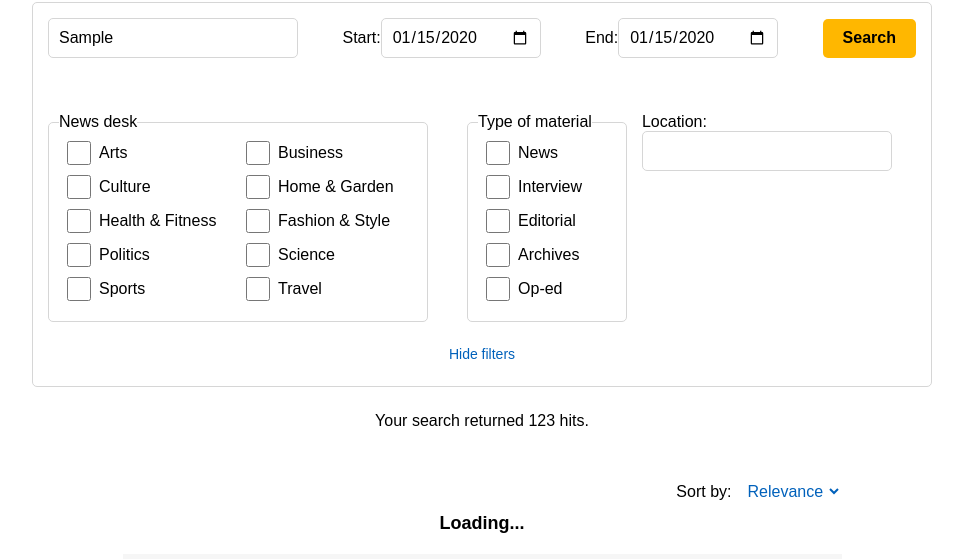
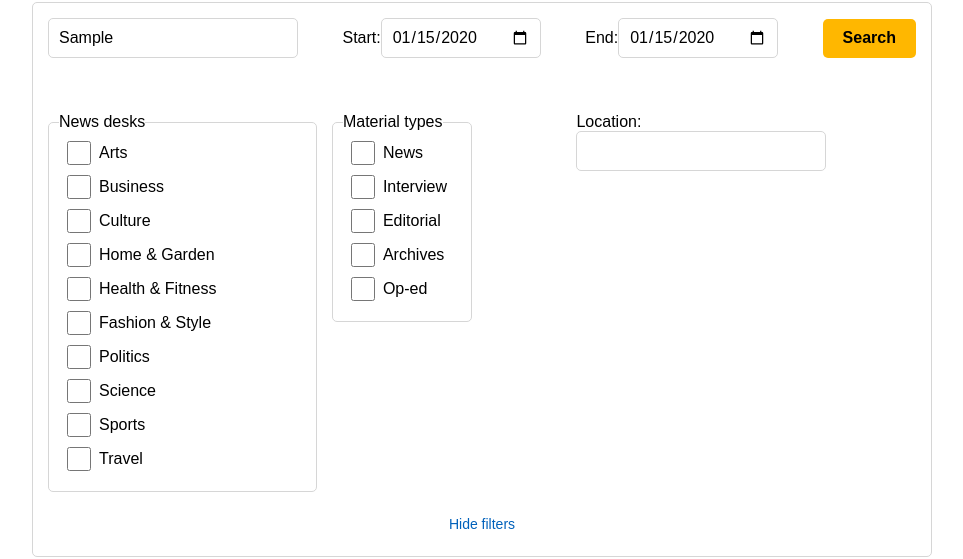
Before and after one commit to MatthewBerglund/nytimes-article-searcher-react, a React (Create React App) app: page / in a window 1280 px wide. Both pictures are taken after typing "Sample", "2020-01-15", "2020-01-15" into the empty fields and a click on the button "Show filters". Shown: the part 85-644 px from the top of the page, without its empty margins (158-1121 px from the left). Built offline with nearby package versions, Linux system fonts and the light colour scheme; the HTML template or start-up script is replaced by a standard one.

Commit message:
Extract search state key-value pairs out into separate state variables

```diff
--- a/src/App.css
+++ b/src/App.css
@@ -176,7 +176,7 @@ select:hover {
   text-decoration: underline;
 }
 
-#sort-by-container {
+#sort-order-container {
   align-items: center;
   display: flex;
   justify-content: flex-end;
--- a/src/App.js
+++ b/src/App.js
@@ -5,15 +5,13 @@ import SearchSort from './SearchSort';
 import SearchResults from './SearchResults';
 
 function App() {
-  const [search, setSearch] = useState({
-    query: '',
-    begin: '',
-    end: '',
-    glocation: '',
-    sortBy: 'relevance',
-    newsDesk: [],
-    typeOfMaterial: []
-  });
+  const [query, setQuery] = useState('');
+  const [beginDate, setBeginDate] = useState('');
+  const [endDate, setEndDate] = useState('');
+  const [glocationFilter, setGlocationFilter] = useState('');
+  const [newsDeskFilter, setNewsDeskFilter] = useState([]);
+  const [materialTypeFilter, setMaterialTypeFilter] = useState([]);
+  const [sortOrder, setSortOrder] = useState('relevance');
 
   return (
     <div>
@@ -22,15 +20,25 @@ function App() {
       </header>
       <main>
         <SearchForm
-          search={search}
-          setSearch={setSearch}
+          query={query}
+          setQuery={setQuery}
+          beginDate={beginDate}
+          setBeginDate={setBeginDate}
+          endDate={endDate}
+          setEndDate={setEndDate}
+          glocationFilter={glocationFilter}
+          setGlocationFilter={setGlocationFilter}
+          newsDeskFilter={newsDeskFilter}
+          setNewsDeskFilter={setNewsDeskFilter}
+          materialTypeFilter={materialTypeFilter}
+          setMaterialTypeFilter={setMaterialTypeFilter}
         />
         <div id="total-hits-container">
           <p>Your search returned 123 hits.</p>
         </div>
         <SearchSort
-          search={search}
-          setSearch={setSearch}
+          sortOrder={sortOrder}
+          setSortOrder={setSortOrder}
         />
         <p id="loading-msg">Loading...</p>
         <SearchResults />
--- a/src/FieldsetOption.js
+++ b/src/FieldsetOption.js
@@ -1,42 +1,39 @@
 import React from "react";
-import { slugify, camelCaseify } from './helpers';
+import { slugify } from './helpers';
 
+// Renders a checkbox that enables/disables a corresponding search filter
 class FieldsetOption extends React.Component {
-  handleCheckboxChange = e => {
-    const checkbox = e.target;
-    const filterValue = checkbox.value;
-    const filterField = camelCaseify(this.props.filterField);
-    const isFilterActive = checkbox.checked;
-    this.toggleFilter(filterField, filterValue, isFilterActive);
+  // Add checkbox value to active filters in state
+  enableFilter = checkboxValue => {
+    const activeFilterValues = this.props.activeFilterValues.slice(0);
+    activeFilterValues.push(checkboxValue);
+    this.props.setFilter(activeFilterValues);
   }
 
-  toggleFilter = (filterField, filterValue, isFilterActive) => {
-    const searchState = {...this.props.search};
-    if (isFilterActive) {
-      searchState[filterField].push(filterValue);
-    } else {
-      const indexToRemove = searchState[filterField].indexOf(filterValue);
-      searchState[filterField].splice(indexToRemove, 1);
-    }
-    this.props.setSearch(searchState);
+  // Remove checkbox value from active filters in state
+  disableFilter = checkboxValue => {
+    const activeFilterValues = this.props.activeFilterValues.slice(0);
+    const indexToRemove = activeFilterValues.indexOf(checkboxValue);
+    activeFilterValues.splice(indexToRemove, 1);
+    this.props.setFilter(activeFilterValues);
   }
 
   render() {
-    const {filterField, filterValue, search} = this.props;
-    const inputID = `${slugify(filterField)}-${slugify(filterValue)}`;
-    const isFilterActive = search[camelCaseify(filterField)].includes(filterValue);
+    const {fieldsetName, checkboxValue, activeFilterValues} = this.props;
+    const checkboxID = `${slugify(fieldsetName)}-${slugify(checkboxValue)}`;
+    const isChecked = activeFilterValues.includes(checkboxValue);
 
     return (
       <li className="fieldset-option-container">
         <input
           type="checkbox"
-          id={inputID}
-          value={filterValue}
-          checked={isFilterActive}
-          onChange={this.handleCheckboxChange}
+          id={checkboxID}
+          value={checkboxValue}
+          checked={isChecked}
+          onChange={e => e.target.checked ? this.enableFilter(e.target.value) : this.disableFilter(e.target.value)}
         />
-        <label htmlFor={inputID}>
-          {filterValue}
+        <label htmlFor={checkboxID}>
+          {checkboxValue}
         </label>
       </li>
     );
--- a/src/FilterFieldset.js
+++ b/src/FilterFieldset.js
@@ -4,21 +4,21 @@ import { slugify } from './helpers';
 
 class FilterFieldset extends React.Component {
   render() {
-    const {filterField, filterValues, search, setSearch} = this.props;
-    const fieldsetID = `${slugify(filterField)}-fieldset`;
+    const {fieldsetName, checkboxValues, activeFilterValues, setFilter} = this.props;
+    const fieldsetID = `${slugify(fieldsetName)}-fieldset`;
 
     return (
       <fieldset id={fieldsetID}>
-          <legend>{filterField}</legend>
+          <legend>{fieldsetName}</legend>
           <ul>
-            {filterValues.map(value => {
+            {checkboxValues.map(value => {
               return (
                 <FieldsetOption
+                  fieldsetName={fieldsetName}
                   key={slugify(value)}
-                  filterValue={value}
-                  filterField={filterField}
-                  search={search}
-                  setSearch={setSearch}
+                  checkboxValue={value}
+                  activeFilterValues={activeFilterValues}
+                  setFilter={setFilter}
                 />
               );
             })}
--- a/src/SearchForm.js
+++ b/src/SearchForm.js
@@ -1,3 +1,4 @@
+import { getSuggestedQuery } from '@testing-library/react';
 import React from 'react';
 import FilterFieldset from './FilterFieldset';
 
@@ -28,32 +29,20 @@ class SearchForm extends React.Component {
     ]
   }
 
-  handleFormElementChange = e => {
-    const name = e.target.name;
-    const value = e.target.value;
-    this.updateSearch(name, value);
-  }
-
-  updateSearch = (name, value) => {
-    const searchState = {...this.props.search};
-    searchState[name] = value;
-    this.props.setSearch(searchState);
-  }
-
   renderFiltersContainer = () => {
     return (
       <div id="filters-container">
         <FilterFieldset
-          filterField="News desk"
-          filterValues={this.filters.newsDesk}
-          search={this.props.search}
-          setSearch={this.props.setSearch}
+          fieldsetName="News desks"
+          checkboxValues={this.filters.newsDesk}
+          activeFilterValues={this.props.newsDeskFilter}
+          setFilter={this.props.setNewsDeskFilter}
         />
         <FilterFieldset
-          filterField="Type of material"
-          filterValues={this.filters.typeOfMaterial}
-          search={this.props.search}
-          setSearch={this.props.setSearch}
+          fieldsetName="Material types"
+          checkboxValues={this.filters.typeOfMaterial}
+          activeFilterValues={this.props.materialTypeFilter}
+          setFilter={this.props.setMaterialTypeFilter}
         />
         <div>
           <label htmlFor="location-search">Location:</label>
@@ -61,8 +50,8 @@ class SearchForm extends React.Component {
             type="search"
             id="location-search"
             name="glocation"
-            value={this.props.search.glocation}
-            onChange={this.handleFormElementChange}
+            value={this.props.glocationFilter}
+            onChange={e => this.props.setGlocationFilter(e.target.value)}
           />
         </div>
       </div>
@@ -82,8 +71,8 @@ class SearchForm extends React.Component {
               id="query-input"
               name="query"
               placeholder="Enter a search term"
-              value={this.props.search.query}
-              onChange={this.handleFormElementChange}
+              value={this.props.query}
+              onChange={e => this.props.setQuery(e.target.value)}
             />
           </div>
           <div>
@@ -92,8 +81,8 @@ class SearchForm extends React.Component {
               type="date"
               id="begin-date"
               name="begin"
-              value={this.props.search.begin}
-              onChange={this.handleFormElementChange}
+              value={this.props.beginDate}
+              onChange={e => this.props.setBeginDate(e.target.value)}
             />
           </div>
           <div>
@@ -102,8 +91,8 @@ class SearchForm extends React.Component {
               type="date"
               id="end-date"
               name="end"
-              value={this.props.search.end}
-              onChange={this.handleFormElementChange}
+              value={this.props.endDate}
+              onChange={e => this.props.setEndDate(e.target.value)}
             />
           </div>
           <button id="submit">Search</button>
--- a/src/SearchSort.js
+++ b/src/SearchSort.js
@@ -1,25 +1,17 @@
 import React from "react";
 
 class SearchSort extends React.Component {
-  handleSelectChange = e => {
-    this.updateSortBy(e.target.value);
-  }
+  render() {
+    const {sortOrder, setSortOrder} = this.props;
 
-  updateSortBy = value => {
-    const searchState = {...this.props.search};
-    searchState.sortBy = value;
-    this.props.setSearch(searchState);
-  }
-
-  render() {
     return (
-      <div id="sort-by-container">
-        <label htmlFor="sort-by-select">Sort by:</label>
+      <div id="sort-order-container">
+        <label htmlFor="sort-order-select">Sort by:</label>
         <select
-          name="sortBy"
-          id="sort-by-select"
-          value={this.props.search.sortBy}
-          onChange={this.handleSelectChange}
+          name="sortOrder"
+          id="sort-order-select"
+          value={sortOrder}
+          onChange={e => setSortOrder(e.target.value)}
         >
           <option value="newest">Newest</option>
           <option value="oldest">Oldest</option>
```
